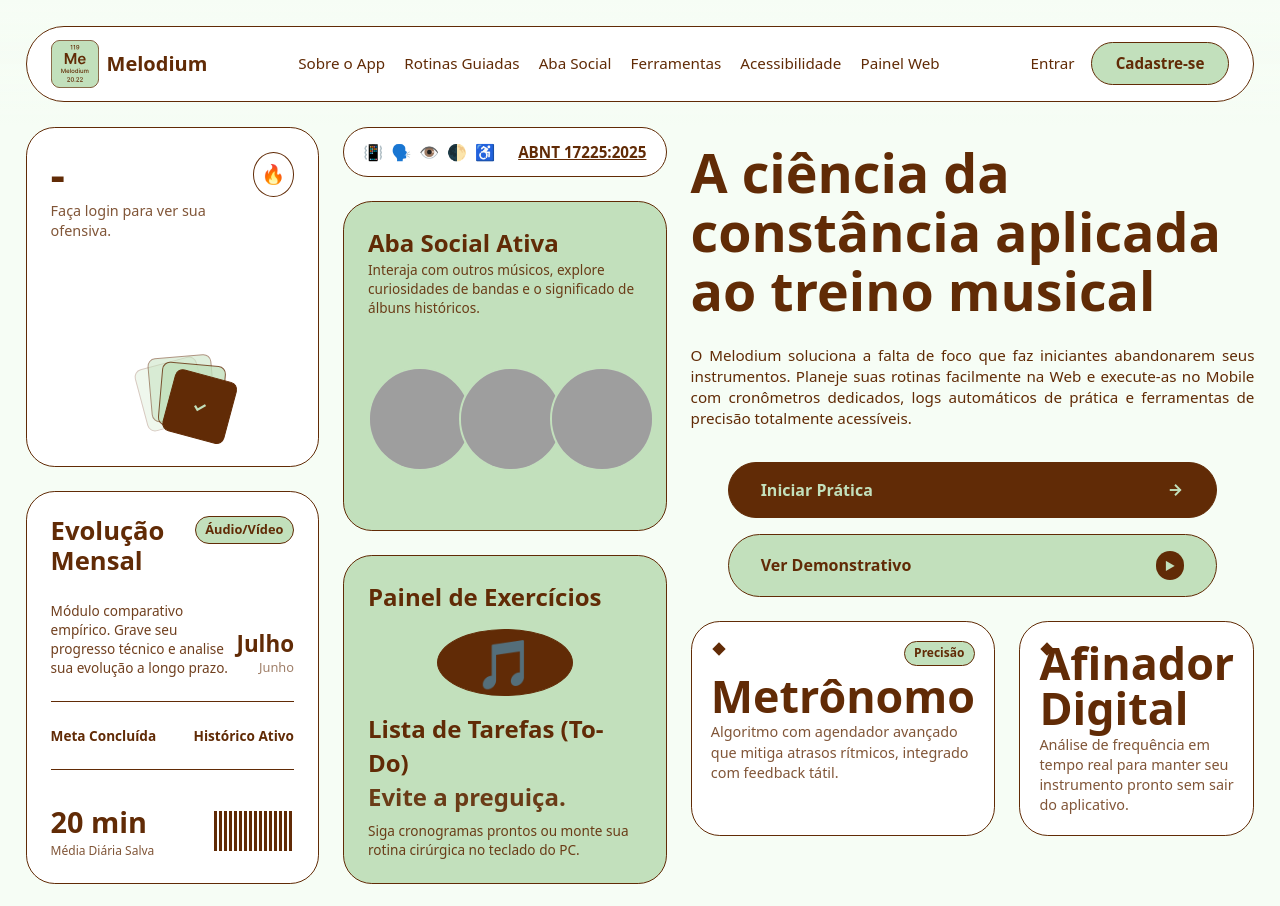
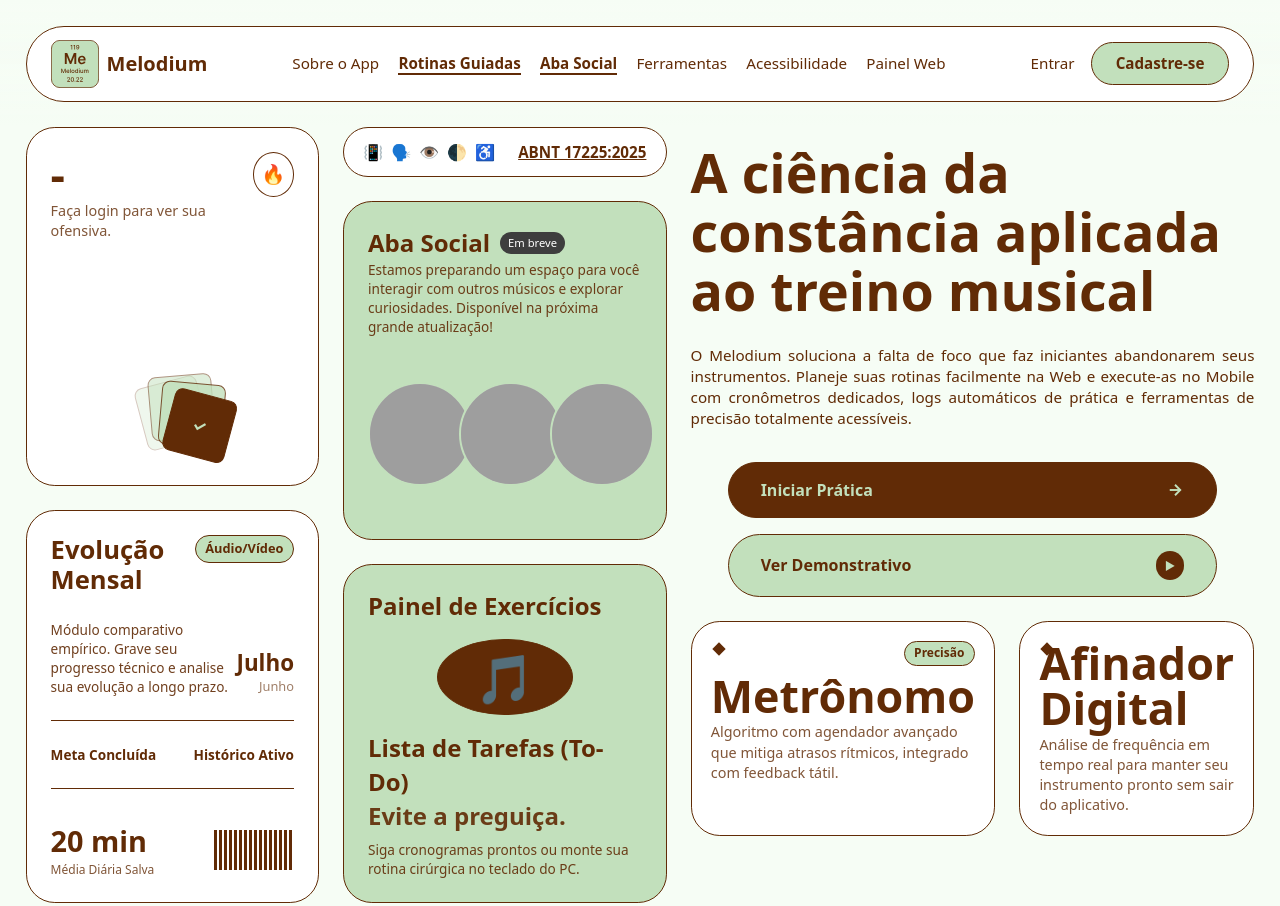
Before and after one commit to micardosofph/Melodium, a plain HTML site: page frontend/MelodiumWEB/landingPage/landingPage.html in a window 1280 px wide. Shown: the top 906 px of the page. Drawn offline with Linux system fonts and the light colour scheme; no server answers; grey boxes are pictures that could not be loaded.

Commit message:
adiciona alertas e estilizacao de em breve no menu e cards

```diff
--- a/frontend/MelodiumWEB/global/header.html
+++ b/frontend/MelodiumWEB/global/header.html
@@ -9,8 +9,8 @@
     <nav class="nav-links-container">
         <ul class="nav-links">
             <li><a href="../about/about.html">Sobre o App</a></li>
-            <li><a href="../routines/routines.html">Rotinas Guiadas</a></li>
-            <li><a href="../social/social.html">Aba Social</a></li>
+            <li><a href="#" onclick="alert('Funcionalidade em desenvolvimento para a próxima versão. Em breve!'); return false;">Rotinas Guiadas</a></li>
+            <li><a href="#" onclick="alert('Funcionalidade em desenvolvimento para a próxima versão. Em breve!'); return false;">Aba Social</a></li>
             <li><a href="../tools/tools.html">Ferramentas</a></li>
             <li><a href="../accessibility/accessibility.html">Acessibilidade</a></li>
             <li><a href="../dashboard/dashboard.html">Painel Web</a></li>
--- a/frontend/MelodiumWEB/landingPage/landingPage.html
+++ b/frontend/MelodiumWEB/landingPage/landingPage.html
@@ -103,9 +103,11 @@
 
             <div class="card card-team border-main row-span-2">
                 <div>
-                    <h3>Aba Social Ativa</h3>
-                    <p>Interaja com outros músicos, explore curiosidades de bandas e o significado de álbuns históricos.
-                    </p>
+                    <h3 style="display: flex; align-items: center; gap: 10px;">
+                        Aba Social
+                        <span class="badge-em-breve">Em breve</span>
+                    </h3>
+                    <p>Estamos preparando um espaço para você interagir com outros músicos e explorar curiosidades. Disponível na próxima grande atualização!</p>
                 </div>
                 <div class="avatar-group">
                     <div class="avatar"><img
--- a/frontend/MelodiumWEB/landingPage/style.css
+++ b/frontend/MelodiumWEB/landingPage/style.css
@@ -829,3 +829,12 @@ a:-webkit-any-link {
   text-decoration: none;
   color: var(--text-color);
 }
+
+.badge-em-breve {
+    font-size: 0.7rem;
+    background-color: #3e3e3e;
+    color: white;
+    padding: 3px 8px;
+    border-radius: 12px;
+    font-weight: normal;
+}
```
